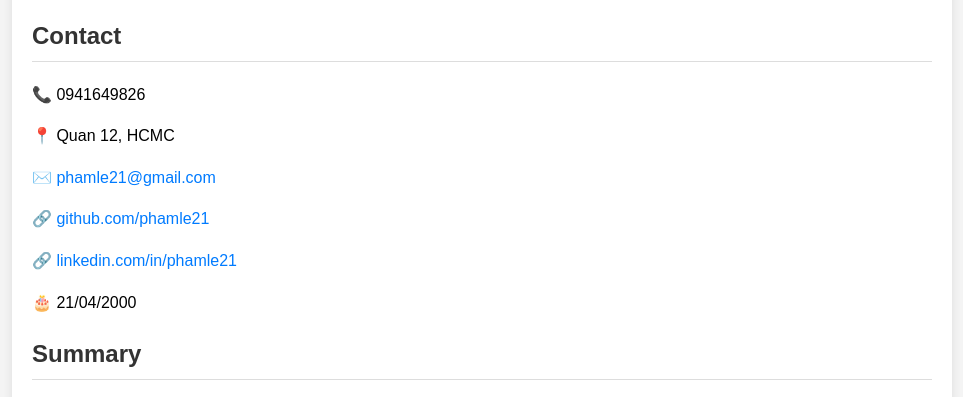
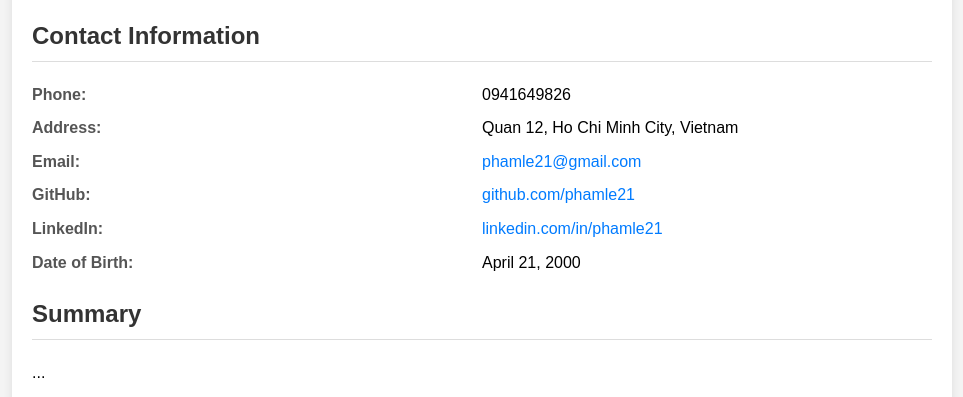
Before and after one commit to phamle21/phamle21.github.io, a plain HTML site: page index.html in a window 1280 px wide. Shown: the part 335-732 px from the top of the page, without its empty margins (158-1121 px from the left). Drawn offline with Linux system fonts and the light colour scheme.

Commit message:
update ui

```diff
--- a/index.html
+++ b/index.html
@@ -22,13 +22,31 @@
         </header>
 
         <section class="contact">
-            <h2 data-en="Contact" data-vi="Liên hệ">Contact</h2>
-            <p>📞 0941649826</p>
-            <p>📍 Quan 12, HCMC</p>
-            <p>✉️ <a href="mailto:phamle21@gmail.com">phamle21@gmail.com</a></p>
-            <p>🔗 <a href="https://github.com/phamle21">github.com/phamle21</a></p>
-            <p>🔗 <a href="https://www.linkedin.com/in/phamle21">linkedin.com/in/phamle21</a></p>
-            <p>🎂 21/04/2000</p>
+            <h2 data-en="Contact Information" data-vi="Thông tin liên hệ">Contact Information</h2>
+            <div class="contact-item">
+                <span class="label" data-en="Phone" data-vi="Điện thoại">Phone:</span>
+                <span>0941649826</span>
+            </div>
+            <div class="contact-item">
+                <span class="label" data-en="Address" data-vi="Địa chỉ">Address:</span>
+                <span>Quan 12, Ho Chi Minh City, Vietnam</span>
+            </div>
+            <div class="contact-item">
+                <span class="label" data-en="Email" data-vi="Email">Email:</span>
+                <span><a href="mailto:phamle21@gmail.com">phamle21@gmail.com</a></span>
+            </div>
+            <div class="contact-item">
+                <span class="label" data-en="GitHub" data-vi="GitHub">GitHub:</span>
+                <span><a href="https://github.com/phamle21" target="_blank">github.com/phamle21</a></span>
+            </div>
+            <div class="contact-item">
+                <span class="label" data-en="LinkedIn" data-vi="LinkedIn">LinkedIn:</span>
+                <span><a href="https://www.linkedin.com/in/phamle21" target="_blank">linkedin.com/in/phamle21</a></span>
+            </div>
+            <div class="contact-item">
+                <span class="label" data-en="Date of Birth" data-vi="Ngày sinh">Date of Birth:</span>
+                <span>April 21, 2000</span>
+            </div>
         </section>
 
         <section class="summary">
--- a/styles.css
+++ b/styles.css
@@ -104,3 +104,18 @@ a:hover {
 .project ul li {
     list-style-type: disc;
 }
+
+.contact-item {
+    display: flex;
+    margin: 8px 0;
+}
+
+.contact-item .label {
+    width: 120px;
+    font-weight: bold;
+    color: #555;
+}
+
+.contact-item span {
+    flex: 1;
+}
```
